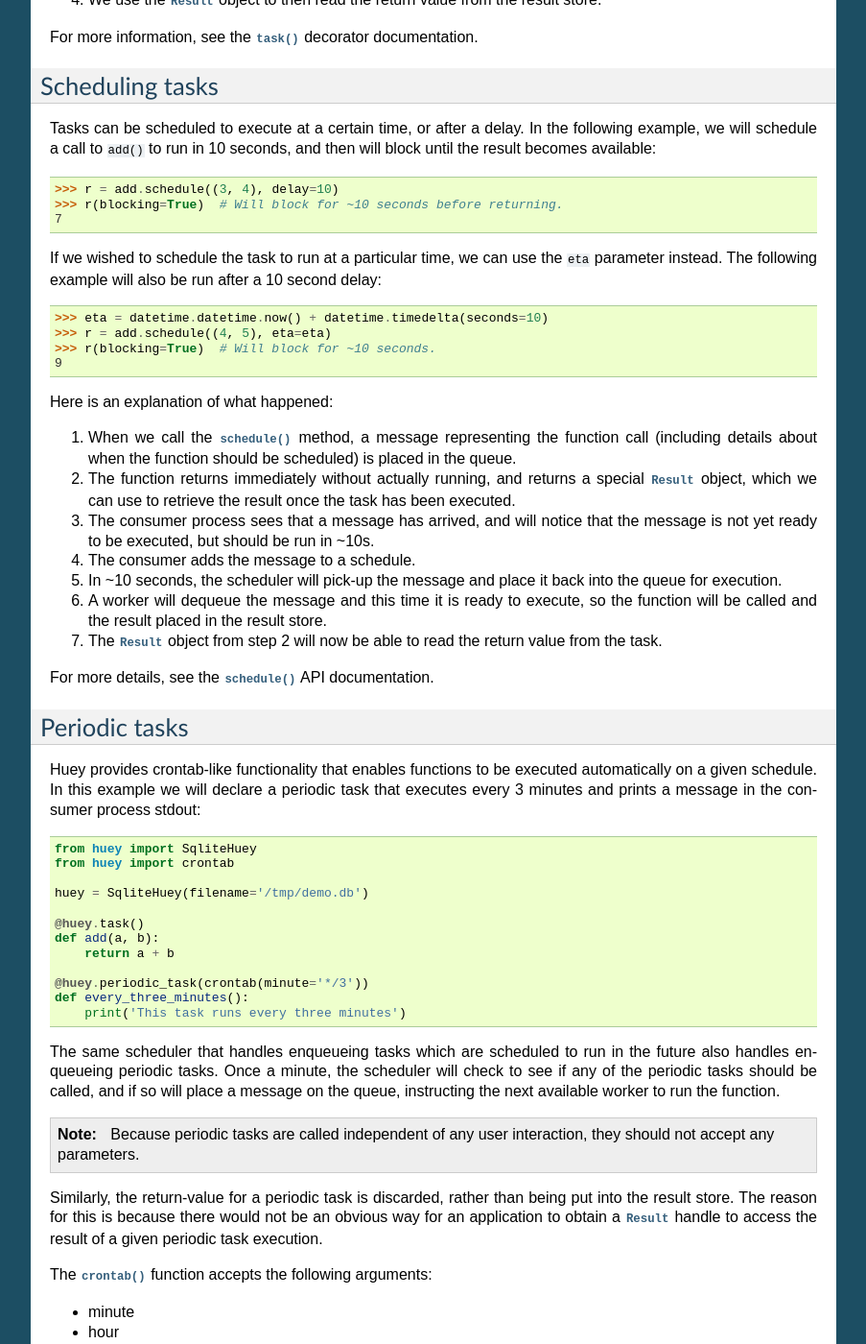
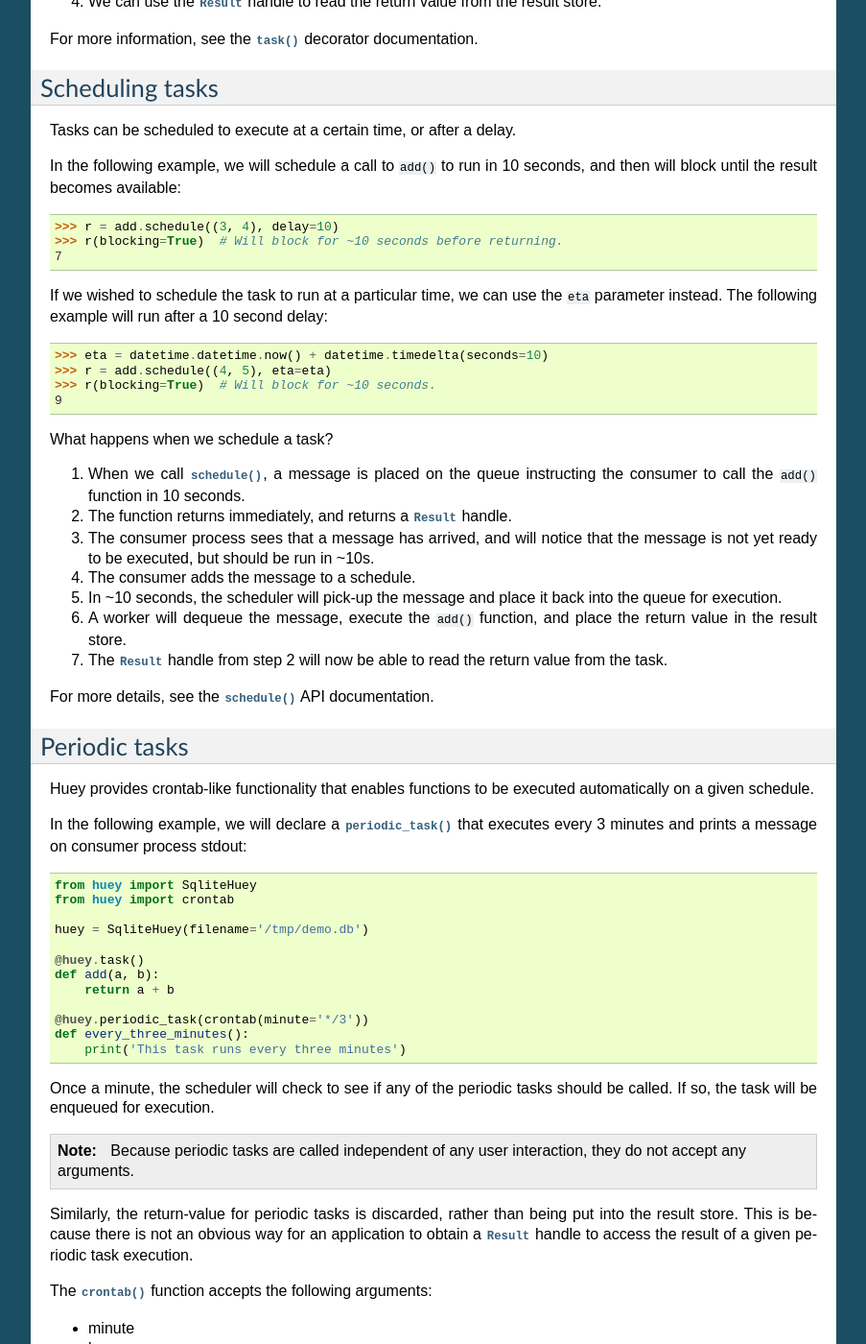
Before and after one commit to coleifer/huey, a Sphinx documentation site: the page built from docs/guide.rst, in a window 1280 px wide and 1400 px high, scrolled down 863 px. Shown: the whole window at 96% size, without its empty margins (198-1101 px from the left). Built offline with Sphinx 7.4.7, drawn with Linux system fonts in a browser that asks for light colours; some of the changed text lies outside the part shown.

Commit message:
More notes and docs.

```diff
--- a/README.rst
+++ b/README.rst
@@ -3,7 +3,9 @@ huey - a little task queue
 
 .. image:: http://media.charlesleifer.com/blog/photos/huey-logo.png
 
-a lightweight alternative.
+*a lightweight alternative*.
+
+huey is:
 
 * written in python (2.7+, 3.4+)
 * clean and simple APIs
--- a/docs/guide.rst
+++ b/docs/guide.rst
@@ -7,8 +7,7 @@ The purpose of this document is to present Huey using simple examples that
 cover the most common usage of the library. Detailed documentation can be found
 in the :ref:`API documentation <api>`.
 
-Here is a simple example of a task that accepts two numbers and returns their
-sum:
+Example :py:meth:`~Huey.task` that adds two numbers:
 
 .. code-block:: python
 
@@ -21,14 +20,13 @@ sum:
     def add(a, b):
         return a + b
 
-We can test out huey by running the consumer, specifying the import path to our
-``huey`` instance:
+To test, run the consumer, specifying the import path to the ``huey`` object:
 
 .. code-block:: console
 
     $ huey_consumer.py demo.huey
 
-In a separate terminal, we can use the Python shell to call our ``add`` task:
+In a Python shell, we can call our ``add`` task:
 
 .. code-block:: pycon
 
@@ -48,16 +46,16 @@ In a separate terminal, we can use the Python shell to call our ``add`` task:
         >>> r(blocking=True, timeout=5)  # Wait up to 5 seconds for result.
         3
 
-Here is an explanation of what happened:
+What happens when we call a task function?
 
-1. When the ``add()`` function was called, a message representing the function
-   call is placed in a queue.
+1. When the ``add()`` function is called, a message representing the call is
+   placed in a queue.
 2. The function returns immediately without actually running, and returns a
-   special :py:class:`Result` object, which we can use to retrieve the result
-   once the task has been executed.
+   :py:class:`Result` handle, which can be used to retrieve the result once the
+   task has been executed by the consumer.
 3. The consumer process sees that a message has arrived, and a worker will call
    the ``add()`` function and place the return value into the result store.
-4. We use the :py:class:`Result` object to then read the return value from the
+4. We can use the :py:class:`Result` handle to read the return value from the
    result store.
 
 For more information, see the :py:meth:`~Huey.task` decorator documentation.
@@ -65,9 +63,10 @@ For more information, see the :py:meth:`~Huey.task` decorator documentation.
 Scheduling tasks
 ----------------
 
-Tasks can be scheduled to execute at a certain time, or after a delay. In the
-following example, we will schedule a call to ``add()`` to run in 10 seconds,
-and then will block until the result becomes available:
+Tasks can be scheduled to execute at a certain time, or after a delay.
+
+In the following example, we will schedule a call to ``add()`` to run in 10
+seconds, and then will block until the result becomes available:
 
 .. code-block:: pycon
 
@@ -76,8 +75,8 @@ and then will block until the result becomes available:
     7
 
 If we wished to schedule the task to run at a particular time, we can use the
-``eta`` parameter instead. The following example will also be run after a 10
-second delay:
+``eta`` parameter instead. The following example will run after a 10 second
+delay:
 
 .. code-block:: pycon
 
@@ -86,22 +85,19 @@ second delay:
     >>> r(blocking=True)  # Will block for ~10 seconds.
     9
 
-Here is an explanation of what happened:
+What happens when we schedule a task?
 
-1. When we call the :py:meth:`~TaskWrapper.schedule` method, a message
-   representing the function call (including details about when the function
-   should be scheduled) is placed in the queue.
-2. The function returns immediately without actually running, and returns a
-   special :py:class:`Result` object, which we can use to retrieve the result
-   once the task has been executed.
+1. When we call :py:meth:`~TaskWrapper.schedule`, a message is placed on the
+   queue instructing the consumer to call the ``add()`` function in 10 seconds.
+2. The function returns immediately, and returns a :py:class:`Result` handle.
 3. The consumer process sees that a message has arrived, and will notice that
    the message is not yet ready to be executed, but should be run in ~10s.
 4. The consumer adds the message to a schedule.
 5. In ~10 seconds, the scheduler will pick-up the message and place it back
    into the queue for execution.
-6. A worker will dequeue the message and this time it is ready to execute, so
-   the function will be called and the result placed in the result store.
-7. The :py:class:`Result` object from step 2 will now be able to read the
+6. A worker will dequeue the message, execute the ``add()`` function, and place
+   the return value in the result store.
+7. The :py:class:`Result` handle from step 2 will now be able to read the
    return value from the task.
 
 For more details, see the :py:meth:`~TaskWrapper.schedule` API documentation.
@@ -110,9 +106,10 @@ Periodic tasks
 --------------
 
 Huey provides crontab-like functionality that enables functions to be executed
-automatically on a given schedule. In this example we will declare a periodic
-task that executes every 3 minutes and prints a message in the consumer process
-stdout:
+automatically on a given schedule.
+
+In the following example, we will declare a :py:meth:`~Huey.periodic_task` that
+executes every 3 minutes and prints a message on consumer process stdout:
 
 .. code-block:: python
 
@@ -129,20 +126,17 @@ stdout:
     def every_three_minutes():
         print('This task runs every three minutes')
 
-The same scheduler that handles enqueueing tasks which are scheduled to run in
-the future also handles enqueueing periodic tasks. Once a minute, the scheduler
-will check to see if any of the periodic tasks should be called, and if so will
-place a message on the queue, instructing the next available worker to run the
-function.
+Once a minute, the scheduler will check to see if any of the periodic tasks
+should be called. If so, the task will be enqueued for execution.
 
 .. note::
     Because periodic tasks are called independent of any user interaction, they
-    should not accept any parameters.
+    do not accept any arguments.
 
-Similarly, the return-value for a periodic task is discarded, rather than being
-put into the result store. The reason for this is because there would not be an
-obvious way for an application to obtain a :py:class:`Result` handle to access
-the result of a given periodic task execution.
+Similarly, the return-value for periodic tasks is discarded, rather than being
+put into the result store. This is because there is not an obvious way for an
+application to obtain a :py:class:`Result` handle to access the result of a
+given periodic task execution.
 
 The :py:func:`crontab` function accepts the following arguments:
 
@@ -193,12 +187,12 @@ of the :py:meth:`~Huey.task` decorator:
             raise Exception('failing!')
         return 'OK'
 
-Here is what might happen behind-the-scenes if we call this task:
+What happens when we call this task?
 
-1. Message is placed on the queue indicating that our task should be called,
-   just like usual, and a :py:class:`Result` handle is returned to the caller.
+1. Message is placed on the queue and a :py:class:`Result` handle is returned
+   to the caller.
 2. Consumer picks up the message and attempts to run the task, but the call to
-   ``random.randint()`` happened to return ``0``, so an exception is raised.
+   ``random.randint()`` happens to return ``0``, raising an ``Exception``.
 3. The consumer puts the error into the result store and the exception is
    logged. If the caller resolves the :py:class:`Result` now, a
    :py:class:`TaskException` will be raised which contains information about
@@ -207,8 +201,8 @@ Here is what might happen behind-the-scenes if we call this task:
    the retry count and re-enqueues it for execution.
 5. The consumer picks up the message again and runs the task. This time, the
    task succeeds! The new return value is placed into the result store ("OK").
-6. We can reset our :py:class:`Result` wrapper by calling
-   :py:meth:`~Result.reset` and then re-resolve it. The result object will now
+6. We can reset our :py:class:`Result` handle by calling
+   :py:meth:`~Result.reset` and then re-resolve it. The result handle will now
    give us the new value, "OK".
 
 Should the task fail on the first invocation, it will be retried up-to two
@@ -241,13 +235,14 @@ For more information, see the following API documentation:
 Canceling or pausing tasks
 --------------------------
 
-Huey can dynamically cancel tasks from executing at runtime. This applies to
-regular tasks, tasks scheduled to execute in the future, and periodic tasks.
+Huey tasks can be cancelled dynamically at runtime. This applies to regular
+tasks, tasks scheduled to execute in the future, and periodic tasks.
 
-Any task can be canceled ("revoked"), provided the task is not being executed
-by the consumer. Similarly, a revoked task can be restored, provided it has not
-already been processed and discarded by the consumer. To do this we will use
-the :py:meth:`Result.revoke` and :py:meth:`Result.restore` methods:
+Any task can be canceled ("revoked"), provided the task has not started
+executing yet. Similarly, a revoked task can be restored, provided it has not
+already been processed and discarded by the consumer.
+
+Using the :py:meth:`Result.revoke` and :py:meth:`Result.restore` methods:
 
 .. code-block:: python
 
@@ -291,9 +286,9 @@ the task function itself:
     # Is the add() task enabled again?
     add.is_revoked()  # -> False
 
-So as you can see, Huey provides APIs to control revoke / restore on both
-individual instances of a task, as well as all instances of the task. For more
-information, see the following API docs:
+Huey provides APIs to revoke / restore on both individual instances of a task,
+as well as all instances of the task. For more information, see the following
+API docs:
 
 * :py:meth:`Result.revoke` and :py:meth:`Result.restore` for revoking
   individual instances of a task.
@@ -351,7 +346,7 @@ Task pipelines
 Huey supports pipelines (or chains) of one or more tasks that should be
 executed sequentially.
 
-To get started, I'll just review the usual method of running a task:
+To get started, let's review the usual way we execute tasks:
 
 .. code-block:: python
 
@@ -361,9 +356,8 @@ To get started, I'll just review the usual method of running a task:
 
     result = add(1, 2)
 
-A slightly more verbose way of writing that would be to use the
-:py:meth:`~TaskWrapper.s` method to create a :py:class:`Task` instance and then
-enqueue it explicitly:
+An equivalent, but more verbose, way is to use the :py:meth:`~TaskWrapper.s`
+method to create a :py:class:`Task` instance and then enqueue it explicitly:
 
 .. code-block:: python
 
@@ -383,9 +377,8 @@ So the following are equivalent:
     result = huey.enqueue(add.s(1, 2))
 
 The :py:meth:`TaskWrapper.s` method is used to create a :py:class:`Task`
-instance, which represents the execution of the given function. The
-``Task`` is what gets serialized and enqueued, then dequeued, deserialized and
-executed by the consumer.
+instance (which represents the execution of the given function). The
+``Task`` is what gets serialized and sent to the consumer.
 
 To create a pipeline, we will use the :py:meth:`TaskWrapper.s` method to create
 a :py:class:`Task` instance. We can then chain additional tasks using the
@@ -419,9 +412,9 @@ a :py:class:`Task` instance. We can then chain additional tasks using the
 
 When enqueueing a task pipeline, the return value will be a
 :py:class:`ResultGroup`, which encapsulates the :py:class:`Result` objects for
-the individual task invocations. :py:class:`ResultGroup` can be iterated over
-to yield individual :py:class:`Result` items, or you can use the
-:py:meth:`ResultGroup.get` method to get all the task return values as a list.
+the individual tasks. :py:class:`ResultGroup` can be iterated over or you can
+use the :py:meth:`ResultGroup.get` method to get all the task return values as
+a list.
 
 Note that the return value from the parent task is passed to the next task in
 the pipeline, and so on.
@@ -459,23 +452,20 @@ Locking tasks
 -------------
 
 Task locking can be accomplished using the :py:meth:`Huey.lock_task` method,
-which acts can be used as a context-manager or decorator.
+which can be used as a context-manager or decorator.
 
-This lock is designed to be used to prevent multiple invocations of a task from
-running concurrently. If using the lock as a decorator, place it directly above
-the function declaration.
+This lock prevents multiple invocations of a task from running concurrently.
 
 If a second invocation occurs and the lock cannot be acquired, then a special
 :py:class:`TaskLockedException` is raised and the task will not be executed.
-If the task is configured to be retried, then it will be retried normally, but
-the failure to acquire the lock is not considered an error.
+If the task is configured to be retried, then it will be retried normally.
 
 Examples:
 
 .. code-block:: python
 
     @huey.periodic_task(crontab(minute='*/5'))
-    @huey.lock_task('reports-lock')
+    @huey.lock_task('reports-lock')  # Goes *after* the task decorator.
     def generate_report():
         # If a report takes longer than 5 minutes to generate, we do
         # not want to kick off another until the previous invocation
@@ -493,13 +483,15 @@ Examples:
         with huey.lock_task('db-backup'):
             do_db_backup()
 
+See :py:meth:`Huey.lock_task` for API documentation.
+
 Signals
 -------
 
-The :py:class:`Consumer` will send :ref:`signals <signals>` as it moves through
-various stages of its operations. The :py:meth:`Huey.signal` method can be used
-to attach a callback to one or more signals, which will be invoked
-synchronously by the consumer when the signal is sent.
+The :py:class:`Consumer` sends :ref:`signals <signals>` as it processes tasks.
+The :py:meth:`Huey.signal` method can be used to attach a callback to one or
+more signals, which will be invoked synchronously by the consumer when the
+signal is sent.
 
 For a simple example, we can add a signal handler that simply prints the signal
 name and the ID of the related task.
```
Also changed, not shown: other parts of docs/guide.rst (+1 -1 lines), docs/api.rst (+45 -9 lines), docs/changes.rst (+21 -7 lines), docs/index.rst (+10 -21 lines), 2 other files.
